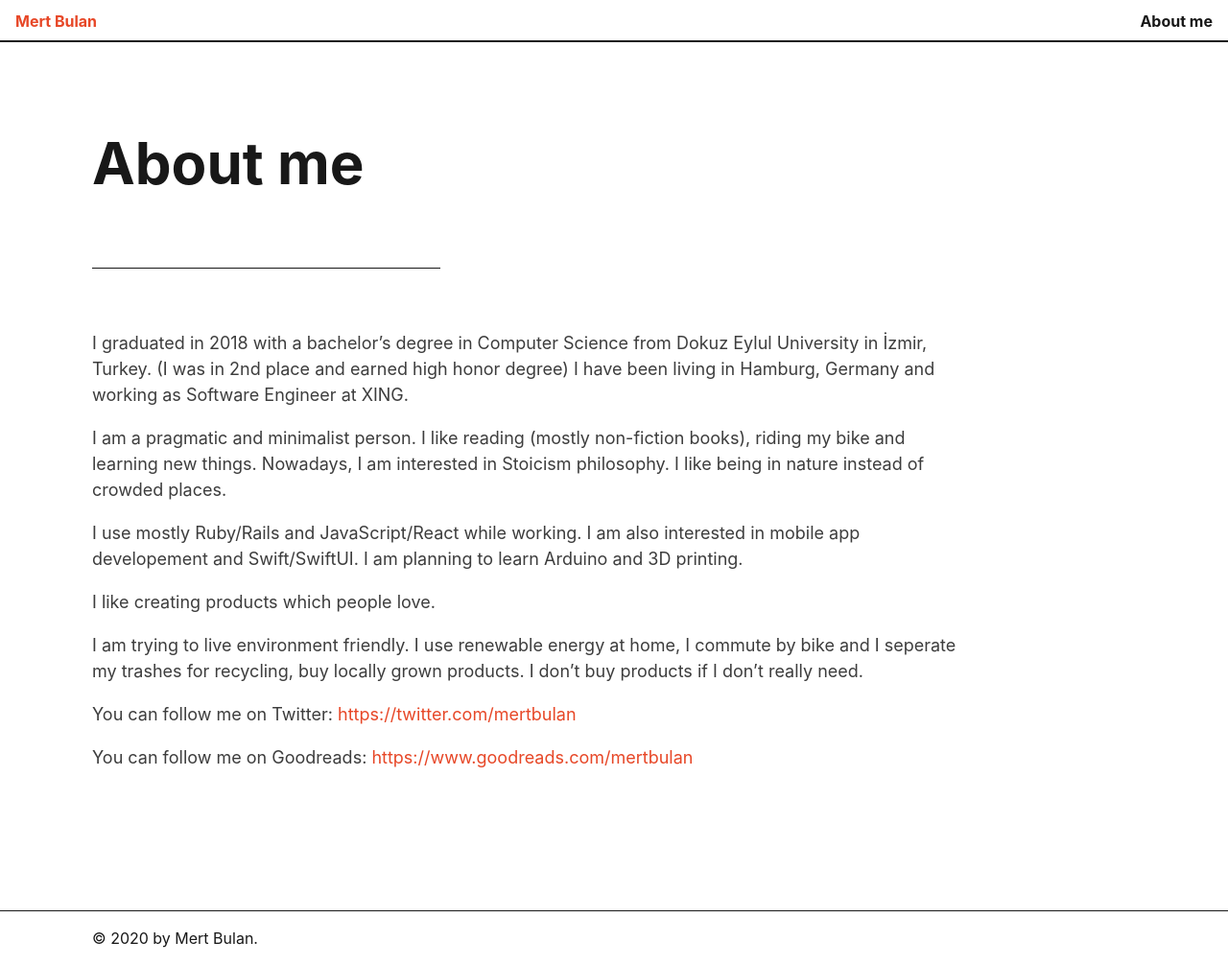
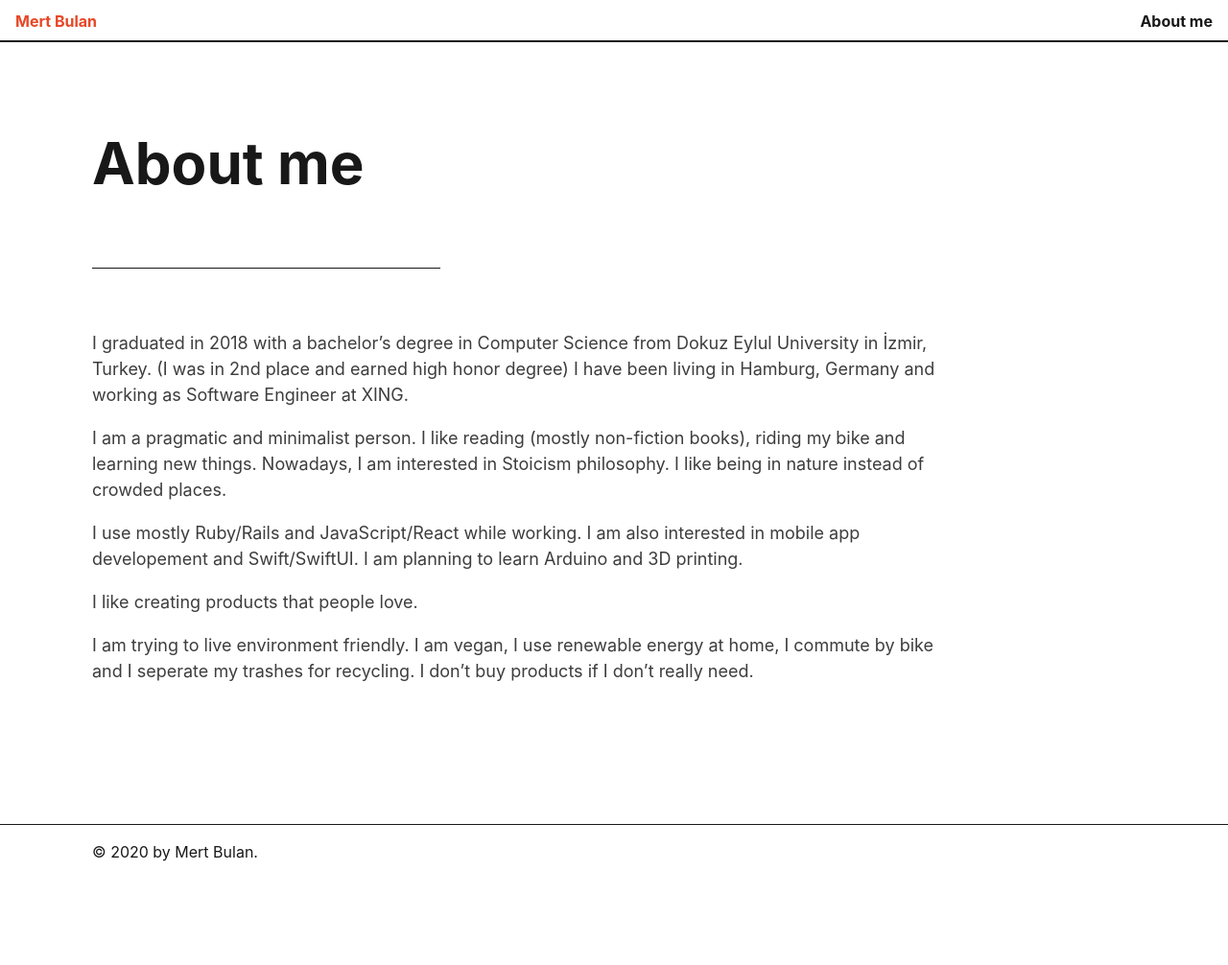
Before and after one commit to mertbulan/mertbulan.github.io, a Jekyll site: the page built from about-me.md, in a window 1280 px wide. Shown: the whole page at 96% size. Built offline with Jekyll 4.4.1, drawn with Linux system fonts in a browser that asks for light colours; after the commit the page ends 916 px from its top, so only the background shows below that.

Commit message:
more cleanup

```diff
--- a/_includes/head.html
+++ b/_includes/head.html
@@ -25,12 +25,8 @@
   <meta name="twitter:site" content="@mertbulan" />
 
   <meta property="og:type" content="article" />
-  <meta property="og:image" content="{{ site.url }}/uploads/{% if page.image %}{{page.image}}{% else %}{{ 'ben.jpg' }}{% endif %}">
   <meta name="og:title" content="{% if page.title %}{{page.title}}{% else %}{{ site.title }}{% endif %}">
   <meta name="twitter:description" content="{% if page.excerpt %}{{ page.excerpt | strip_html | strip_newlines | truncate: 160 }}{% else %}{{ site.description }}{% endif %}">
-  <meta name="og:image" content="{{ site.url }}/uploads/{% if page.image %}{{page.image}}{% else %}{{ 'ben.jpg' }}{% endif %}">
-
-  <meta name="google-site-verification" content="jg6ar6mmiADrZU0t76bu-p37cDtNsE8AiYZBYMdZz-s" />
 
   <script type="text/javascript">
     var host = "mertbulan.com";
--- a/about-me.md
+++ b/about-me.md
@@ -9,10 +9,6 @@ I am a pragmatic and minimalist person. I like reading (mostly non-fiction books
 
 I use mostly Ruby/Rails and JavaScript/React while working. I am also interested in mobile app developement and Swift/SwiftUI. I am planning to learn Arduino and 3D printing.
 
-I like creating products which people love.
+I like creating products that people love.
 
-I am trying to live environment friendly. I use renewable energy at home, I commute by bike and I seperate my trashes for recycling, buy locally grown products. I don't buy products if I don't really need.
-
-You can follow me on Twitter: [https://twitter.com/mertbulan](https://twitter.com/mertbulan)
-
-You can follow me on Goodreads: [https://www.goodreads.com/mertbulan](https://www.goodreads.com/mertbulan)
+I am trying to live environment friendly. I am vegan, I use renewable energy at home, I commute by bike and I seperate my trashes for recycling. I don't buy products if I don't really need.
--- /dev/null
+++ b/robots.txt
@@ -0,0 +1,2 @@
+User-agent: *
+Disallow: /about-me/
```
